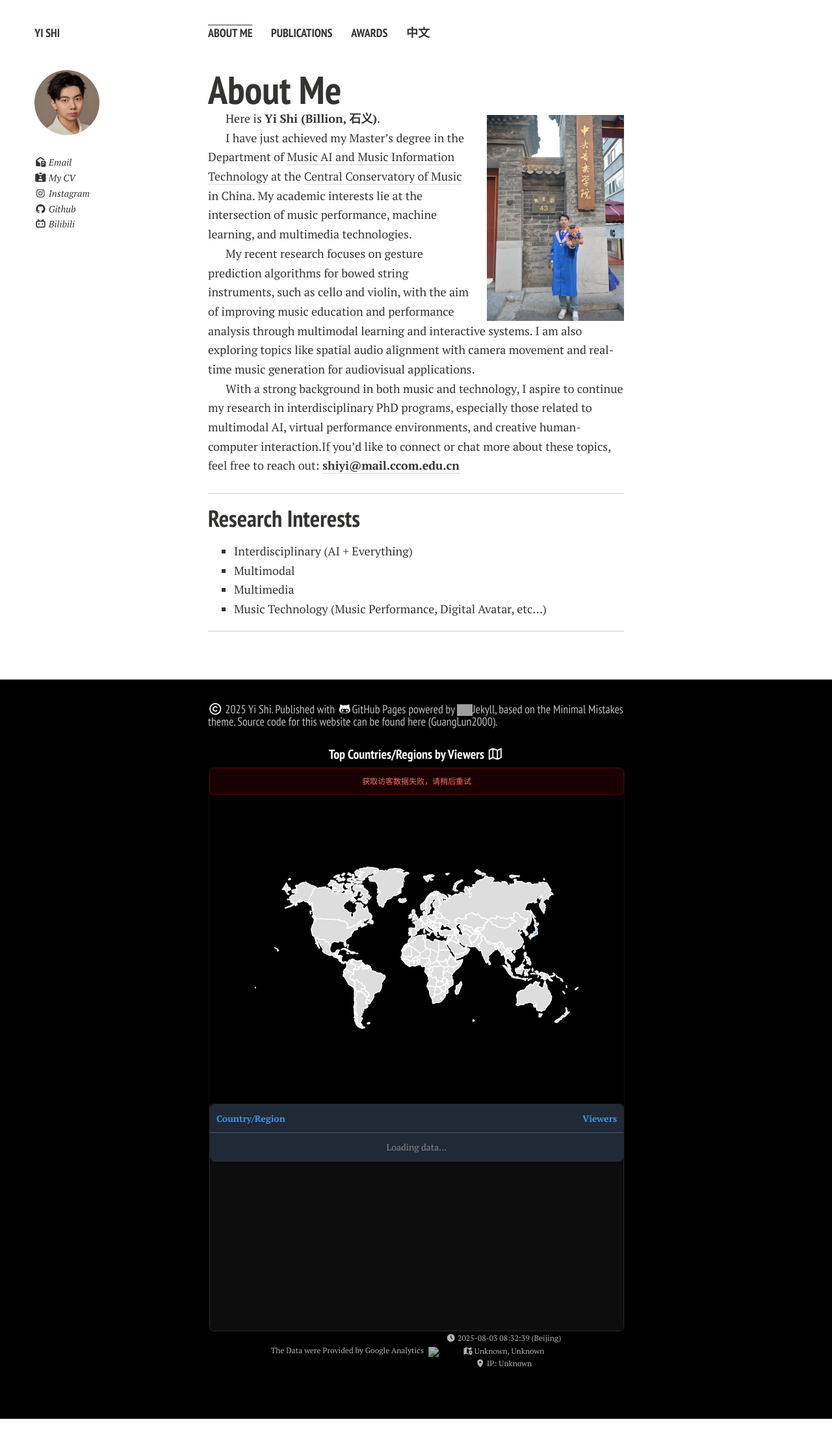
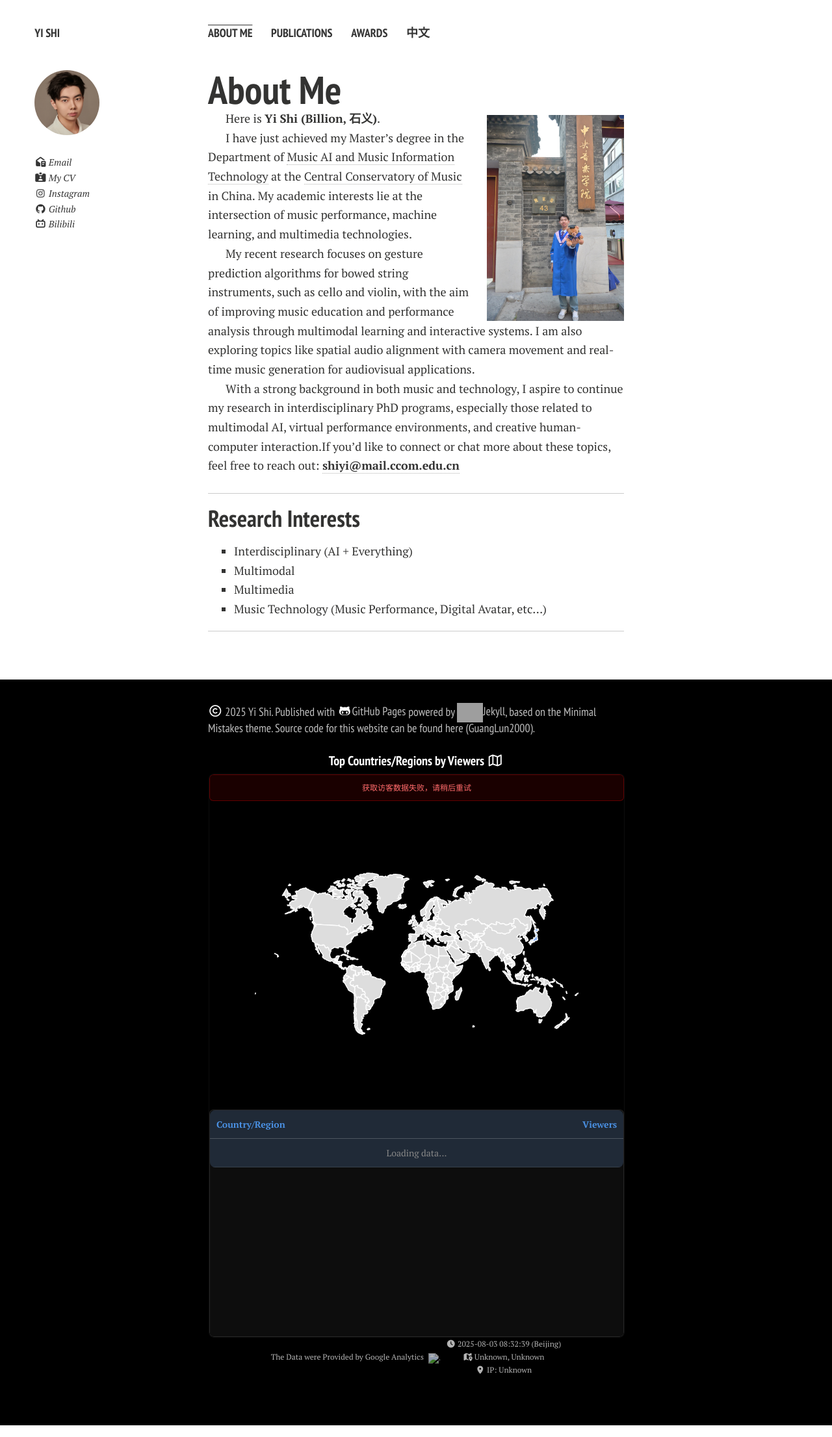
Before and after one commit to shiyi099/homepage, a Jekyll site: the page built from index.md, in a window 1280 px wide. Shown: the whole page at 65% size. Built offline with Jekyll 4.4.1, drawn with Linux system fonts in a browser that asks for light colours; nearby versions of some CDN libraries; comment, search, counter and statistics services are not loaded; a style sheet for code colours, icons or effects is not loaded; our own code applies the rules of GitHub Pages for plain Markdown files; grey boxes are pictures that could not be loaded.

Commit message:
Update footer.html

```diff
--- a/_includes/footer.html
+++ b/_includes/footer.html
@@ -1,6 +1,6 @@
 <h6><i class="fa-regular fa-copyright" style="color:#ffffff;"></i> {{ site.time | date: '%Y' }} {{ site.owner.name }}.
   Published with <a href="https://pages.github.com/" rel="nofollow"><i class="fa-brands fa-github-alt" style="color:#ffffff;"></i>GitHub Pages</a>
-  powered by <a href="https://jekyllrb.com" rel="nofollow"><img src="https://jekyllrb.com/img/logo-2x.png" height="18" style="display:inline-block;vertical-align:middle;"/>Jekyll</a>,
+  powered by <a href="https://jekyllrb.com" rel="nofollow"><img src="https://jekyllrb.com/img/logo-2x.png" height="30" style="display:inline-block;vertical-align:middle;"/>Jekyll</a>,
   based on the <a href="https://mademistakes.com/" rel="nofollow">Minimal Mistakes</a> theme.
   Source code for this website can be found <a href="https://github.com/GuangLun2000/GuangLun2000.github.io" rel="nofollow">here (GuangLun2000)</a>.
 
```
